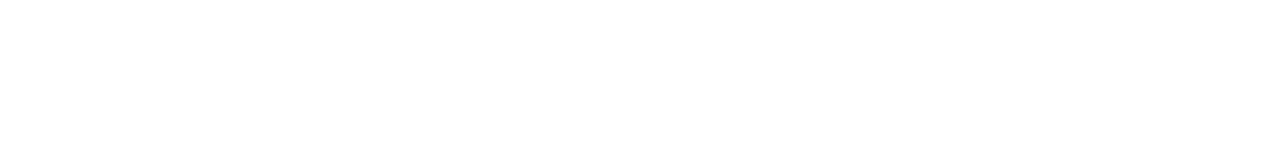
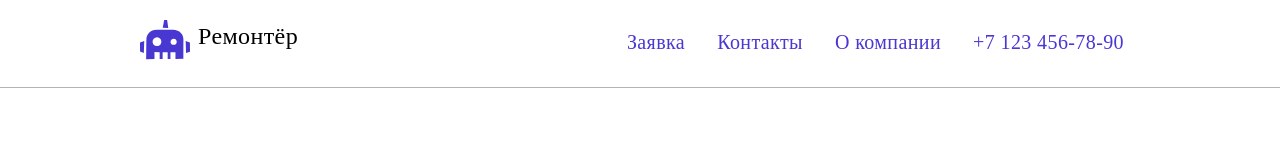
Before and after one commit to staskozin/psimp, a plain HTML site: page index.html in a window 1280 px wide. Drawn offline with Linux system fonts and the light colour scheme; a web font is replaced by a local one.

Commit message:
Сверстал шапку

```diff
--- a/index.html
+++ b/index.html
@@ -10,11 +10,25 @@
   <link rel="icon" type="image/png" sizes="16x16" href="favicon-16x16.png">
   <link rel="stylesheet" href="normalize.css">
   <link rel="stylesheet" href="font/fonts.css">
+  <link rel="stylesheet" href="style.css">
   <title>Ремонт компьютеров в Москве — «Ремонтёр»</title>
 </head>
 
 <body>
-
+  <header>
+    <div class="container container_header">
+      <div class="logo">
+        <img class="logo__img" src="icon/logo.svg" alt="">
+        <span class="logo__text">Ремонтёр</span>
+      </div>
+      <nav class="menu">
+        <a class="menu__link" href="">Заявка</a>
+        <a class="menu__link" href="">Контакты</a>
+        <a class="menu__link" href="">О компании</a>
+        <a class="menu__link" href="tel:+71234567890">+7 123 456-78-90</a>
+      </nav>
+    </div>
+  </header>
 </body>
 
 </html>
--- /dev/null
+++ b/style.css
@@ -0,0 +1,74 @@
+body {
+  font-family: 'Fira Sans';
+  font-size: 18px;
+  line-height: 28px;
+  padding: 88px 0 48px;
+}
+
+a {
+  text-decoration: none;
+  color: #4937d2;
+  transition-property: color, background-color;
+  transition-duration: .3s;
+  transition-timing-function: ease-out;
+}
+a:hover {
+  color: #8579E1;
+  transition: none;
+}
+
+.container {
+  width: 1000px;
+  margin: 0 auto;
+}
+
+.container_header {
+  display: flex;
+  justify-content: space-between;
+  align-items: flex-start;
+}
+
+header {
+  position: fixed;
+  top: 0;
+  width: 100%;
+  height: 87px;
+  border-bottom: 1px solid #b4b4b4;
+  font-family: 'Dela Gothic One';
+  font-size: 20px;
+  letter-spacing: 0.02em;
+}
+
+.logo {
+  box-sizing: border-box;
+  display: flex;
+  font-size: 24px;
+  padding-top: 20px;
+  height: 87px;
+}
+
+.logo__img {
+  width: 50px;
+  height: 40px;
+}
+
+.logo__text {
+  line-height: normal;
+  margin-top: 3px;
+  margin-left: 8px;
+}
+
+.menu {
+  display: flex;
+}
+
+.menu__link {
+  box-sizing: border-box;
+  height: 87px;
+  padding: 28px 16px 0;
+}
+
+a.menu__link:hover {
+  color: #4937d2;
+  background-color: #e4e1f8;
+}
```
